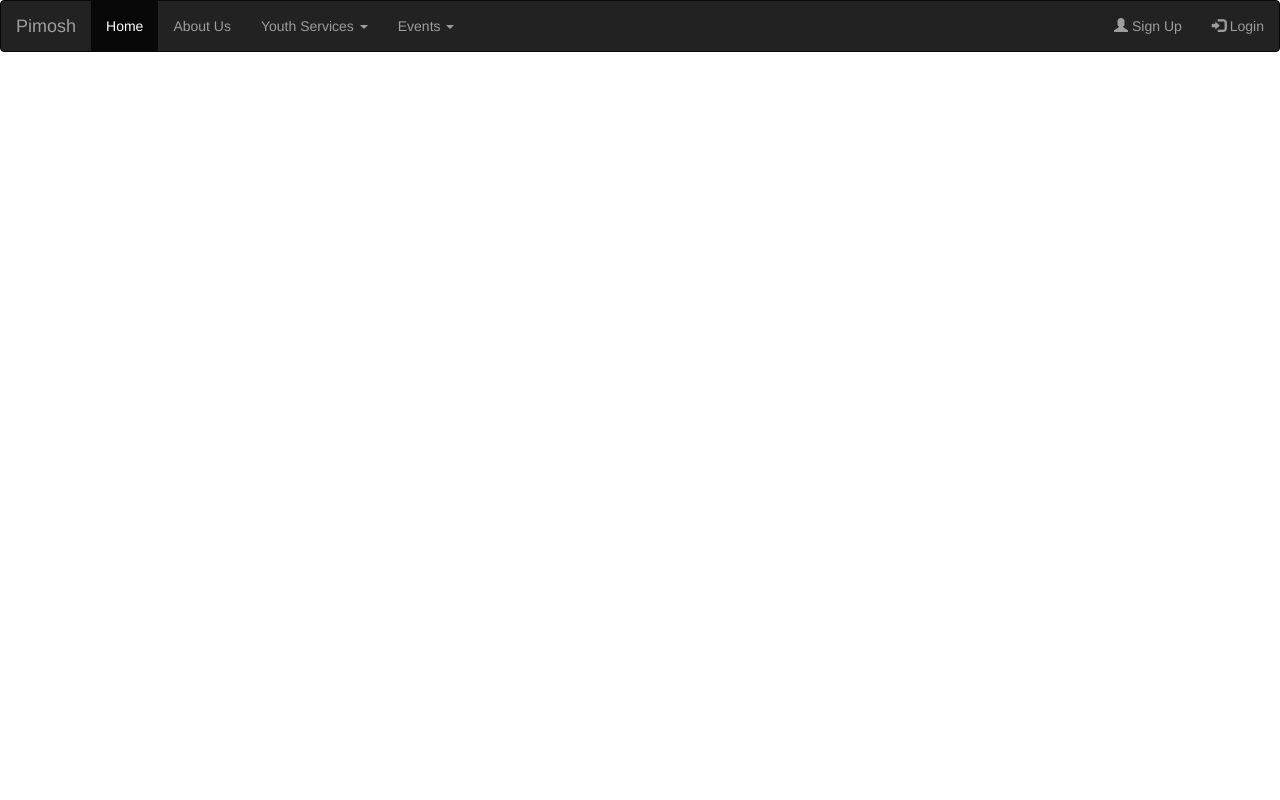
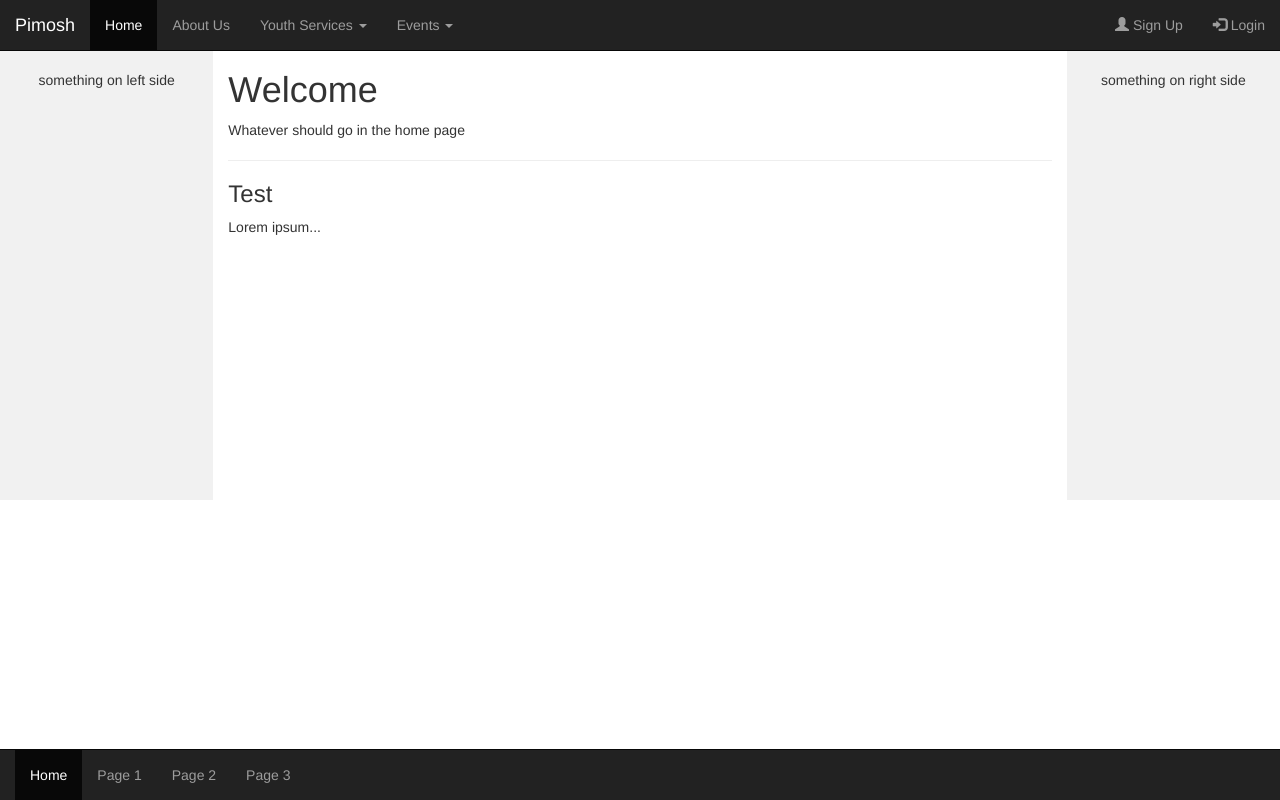
Before and after one commit to PIMOSH-Front-End/.github, a plain HTML site: page index.html in a window 1280 px wide. Drawn offline with nearby package versions, Linux system fonts and the light colour scheme.

Commit message:
home page starter

```diff
--- a/index.html
+++ b/index.html
@@ -14,7 +14,7 @@
 
 </head>
 <body>
-    <nav class="navbar navbar-inverse">
+    <nav class="navbar navbar-inverse navbar-fixed-top">
         <div class="container-fluid">
           <div class="navbar-header">
             <a class="navbar-brand" href="#">Pimosh</a>
@@ -44,6 +44,34 @@
             <li><a href="login.html"><span class="glyphicon glyphicon-log-in"></span> Login</a></li>
           </ul>
         </div>
-      </nav>
+    </nav>
+    <div class="container-fluid text-center">
+        <div class="row content">
+          <div class="col-sm-2 sidenav">
+            <p>something on left side</p>
+          </div>
+          <div class="col-sm-8 text-left">
+            <h1>Welcome</h1>
+            <p>Whatever should go in the home page</p>
+            <hr>
+            <h3>Test</h3>
+            <p>Lorem ipsum...</p>
+          </div>
+          <div class="col-sm-2 sidenav">
+            <p>something on right side</p>
+          </div>
+        </div>
+    </div>
+
+    <nav class="navbar navbar-inverse navbar-fixed-bottom">
+        <div class="container-fluid">
+          <ul class="nav navbar-nav">
+            <li class="active"><a href="#">Home</a></li>
+            <li><a href="#">Page 1</a></li>
+            <li><a href="#">Page 2</a></li>
+            <li><a href="#">Page 3</a></li>
+          </ul>
+        </div>
+    </nav>
 </body>
 </html>
--- a/style.css
+++ b/style.css
@@ -0,0 +1,35 @@
+/* Remove the navbar's default margin-bottom and rounded borders */
+.navbar {
+    margin-bottom: 0;
+    border-radius: 0;
+  }
+
+  /* Set height of the grid so .sidenav can be 100% (adjust as needed) */
+  .row.content {height: 450px}
+
+  /* Set gray background color and 100% height */
+  .sidenav {
+    padding-top: 20px;
+    background-color: #f1f1f1;
+    height: 100%;
+  }
+
+  /* Set black background color, white text and some padding */
+  footer {
+    background-color: #555;
+    color: white;
+    padding: 15px;
+  }
+
+  /* On small screens, set height to 'auto' for sidenav and grid */
+  @media screen and (max-width: 767px) {
+    .sidenav {
+      height: auto;
+      padding: 15px;
+    }
+    .row.content {height:auto;}
+  }
+
+body {
+    padding-top: 50px;
+}
```
